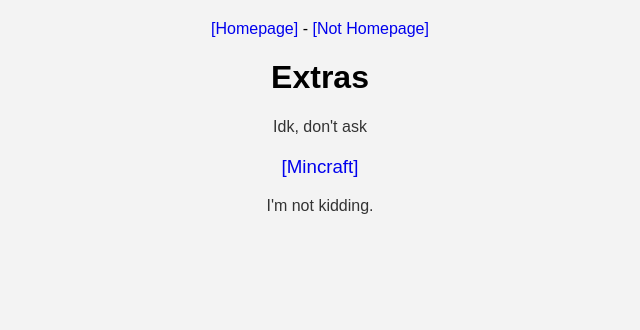
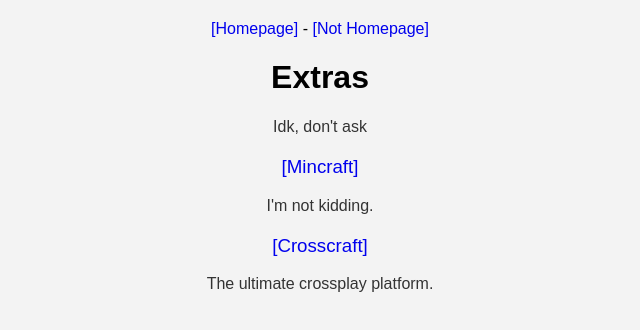
Before and after one commit to CubicKnight/CubicKnight.github.io, a plain HTML site: page extras.html in a window 1280 px wide. Shown: the whole page, without its empty margins (320-960 px from the left). Drawn offline with Linux system fonts and the light colour scheme.

Commit message:
Update extras.html

```diff
--- a/extras.html
+++ b/extras.html
@@ -54,5 +54,7 @@
 
     <h3><a href="minecraft.html">[Mincraft]</a><br></h3>
     <p>I'm not kidding.</p>
+    <h3><a href="crosscraft.html">[Crosscraft]</a><br></h3>
+    <p>The ultimate crossplay platform.</p>
 </body>
 </html>
```
